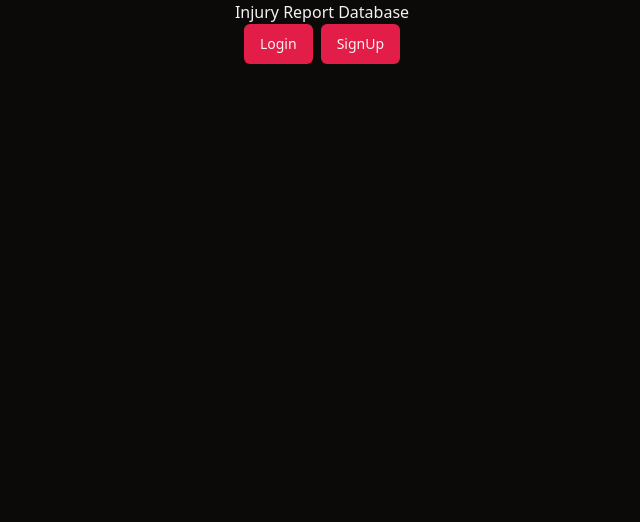
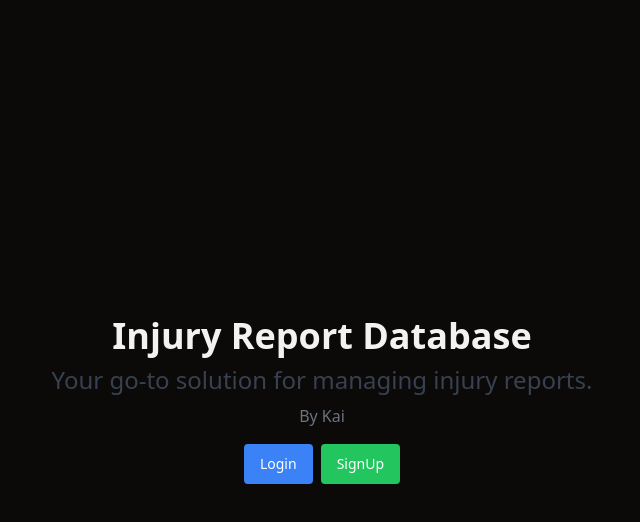
Before and after one commit to KaiLamNYC/injury-report, a Next.js app: page / in a window 1280 px wide. Shown: the top 522 px of the page, without its empty margins (318-958 px from the left). Built offline with nearby package versions, Linux system fonts and the light colour scheme.

Commit message:
fixed home page

```diff
--- a/app/dashboard/page.tsx
+++ b/app/dashboard/page.tsx
@@ -11,8 +11,6 @@ const Dashboard = (props: Props) => {
 		<div>
 			<Navbar />
 			<h1>Dashboard</h1>
-			<p>{session?.user?.name}</p>
-			<p>{session?.user?.id}</p>
 		</div>
 	);
 };
--- a/app/page.tsx
+++ b/app/page.tsx
@@ -1,22 +1,27 @@
-"use client";
+import { Button } from "@/components/ui/button";
 import Image from "next/image";
-
-import { Button } from "@/components/ui/button";
 import Link from "next/link";
-import React, { useEffect } from "react";
-import DynamicCanvas from "../components/DynamicCanvas";
-// import BodyMap from "./BodyMap";
+import React from "react";
 
 export default function Home() {
 	return (
-		<div className='flex flex-col items-center'>
-			<h1>Injury Report Database</h1>
+		<div className='flex flex-col items-center justify-center min-h-screen'>
+			<h1 className='text-4xl font-bold mb-2'>Injury Report Database</h1>
+			<h2 className='text-2xl mb-2 text-gray-700'>
+				Your go-to solution for managing injury reports.
+			</h2>
+			<p className='mb-4 text-gray-500'>By Kai</p>
+
 			<div className='flex gap-2'>
 				<Link href={"/login"}>
-					<Button>Login</Button>
+					<Button className='bg-blue-500 text-white py-2 px-4 rounded hover:bg-blue-700'>
+						Login
+					</Button>
 				</Link>
 				<Link href={"/signup"}>
-					<Button>SignUp</Button>
+					<Button className='bg-green-500 text-white py-2 px-4 rounded hover:bg-green-700'>
+						SignUp
+					</Button>
 				</Link>
 			</div>
 		</div>
```
